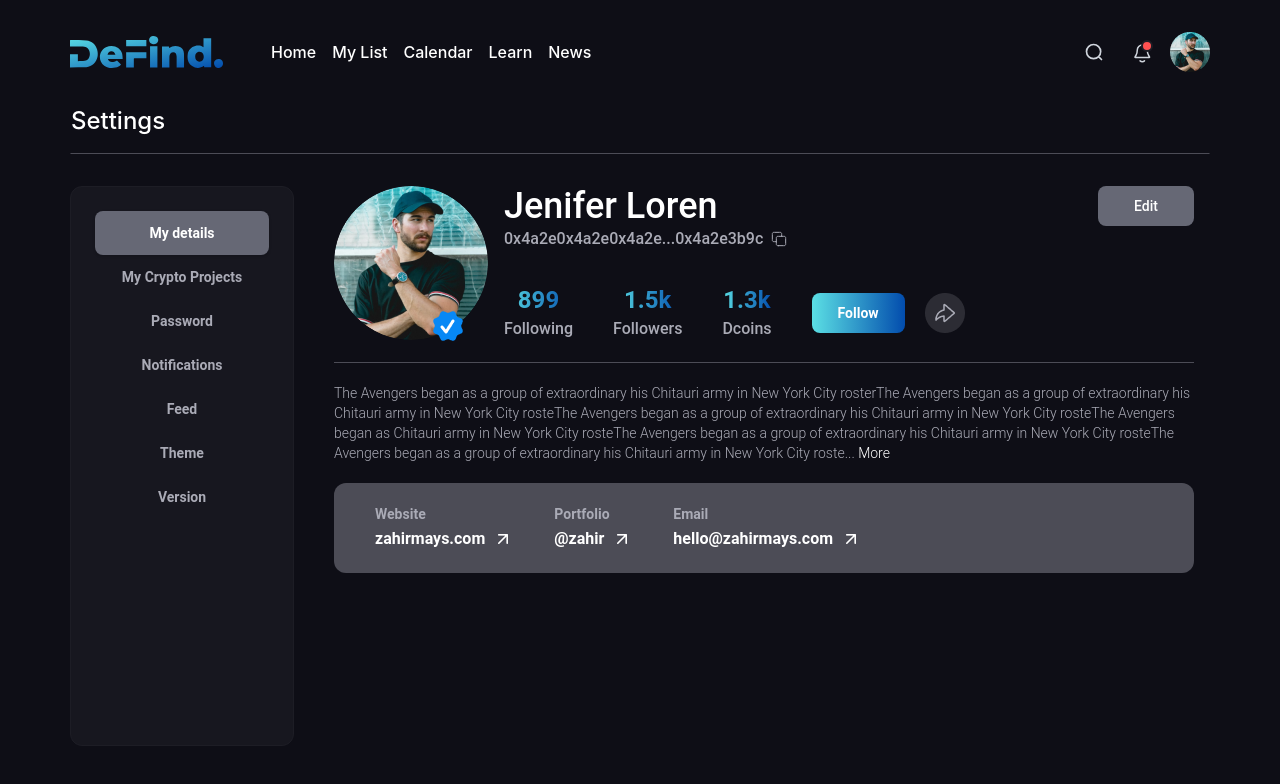
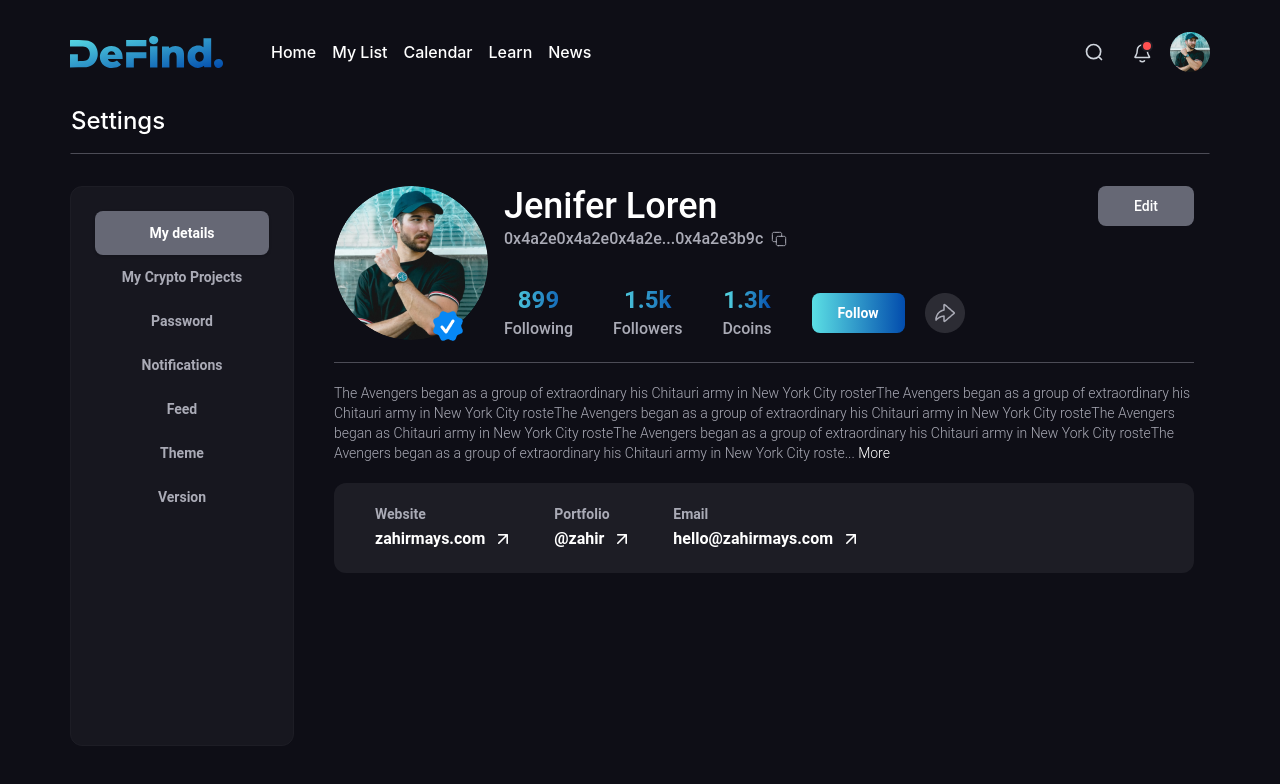
Before and after one commit to dreamdev2427/defind_frontend, a React (Create React App) app: page /settings in a window 1280 px wide. Both pictures are taken after a click on the tab "My details". Shown: the top 784 px of the page. Built offline with nearby package versions, Linux system fonts and the light colour scheme.

Commit message:
updated profile page

```diff
--- a/src/pages/Profile.jsx
+++ b/src/pages/Profile.jsx
@@ -202,7 +202,7 @@ const Profile = () => {
                     in New York City roste...{" "}
                     <span className="text-white">More</span>
                   </div>
-                  <div className="bg-[#4C4C56] rounded-xl text-[#aaabb6] px-10 py-5">
+                  <div className="bg-[#1D1D25] rounded-xl text-[#aaabb6] px-10 py-5">
                     <table>
                       <thead className="font-medium text-sm">
                         <th align="left">Website</th>
```
